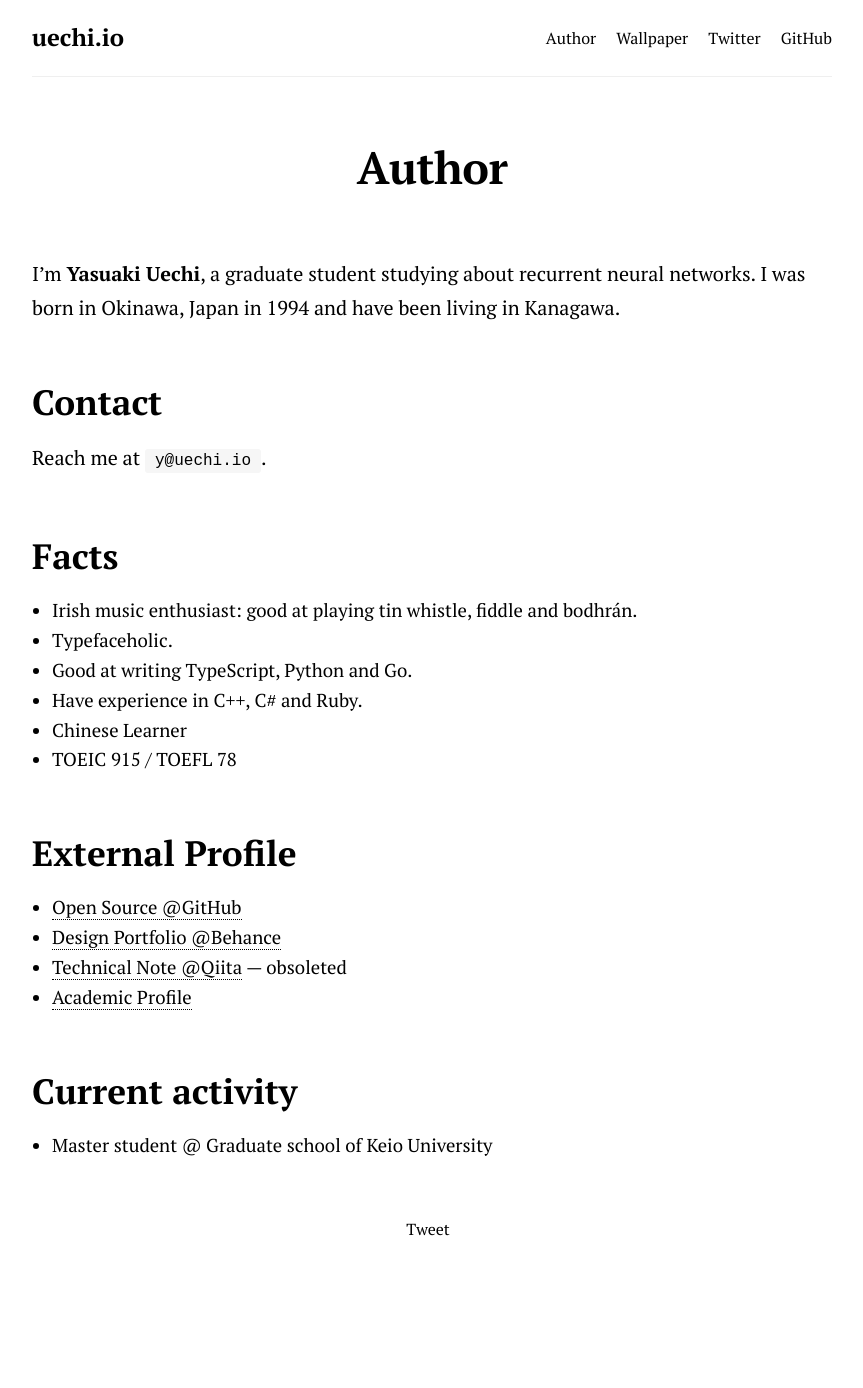
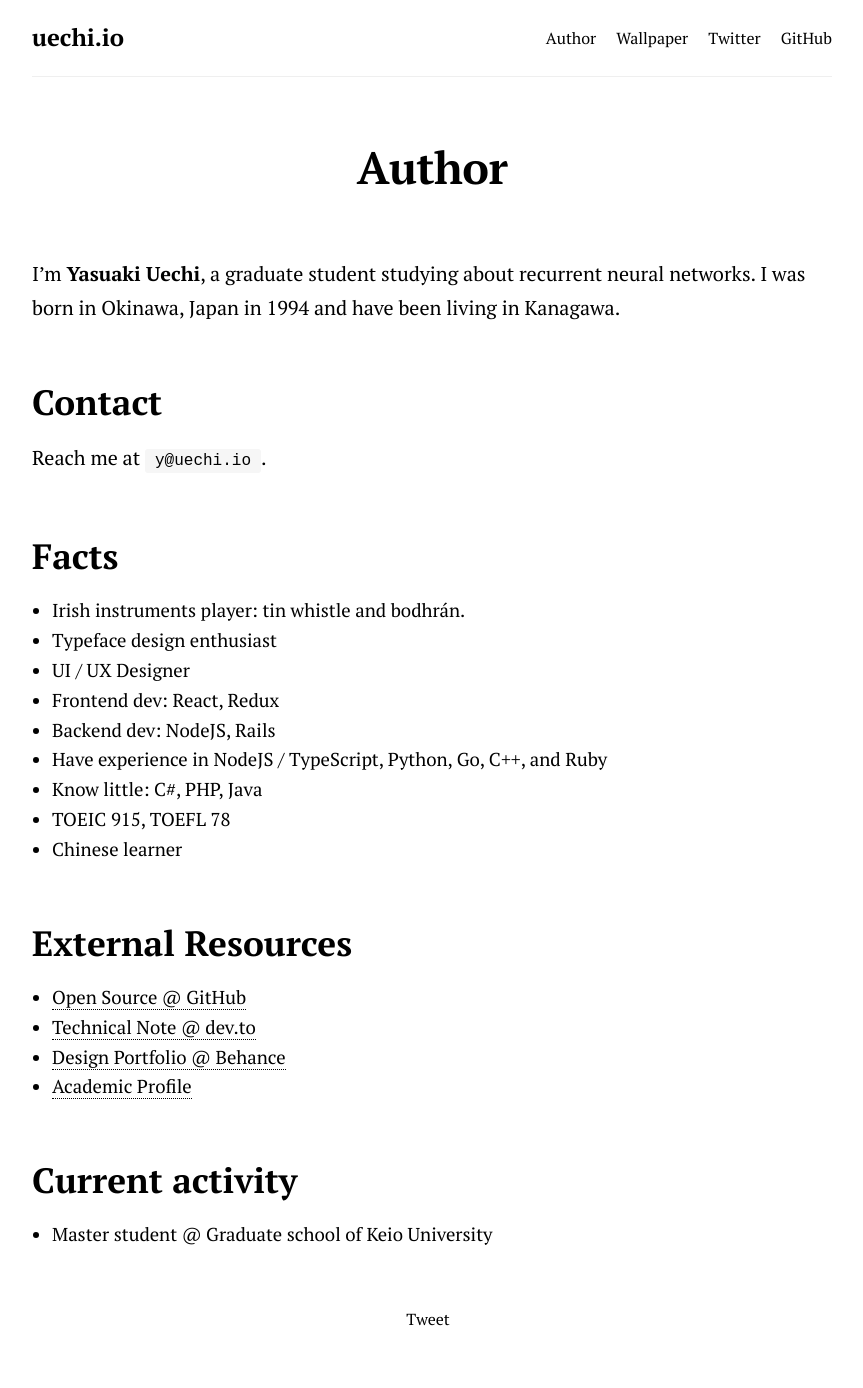
Before and after one commit to uetchy/uechi.io, a Jekyll site: the page built from _pages/author.md, in a window 1280 px wide. Shown: the whole page, without its empty margins (208-1071 px from the left). Built offline with Jekyll 4.4.1, drawn with Linux system fonts in a browser that asks for light colours; nearby versions of some CDN libraries; comment, search, counter and statistics services are not loaded; before the commit the page ends 1299 px from its top, so only the background shows below that.

Commit message:
update profile

```diff
--- a/_pages/author.md
+++ b/_pages/author.md
@@ -12,18 +12,21 @@ Reach me at `y@uechi.io`.
 
 # Facts
 
-- Irish music enthusiast: good at playing tin whistle, fiddle and bodhrán.
-- Typefaceholic.
-- Good at writing TypeScript, Python and Go.
-- Have experience in C++, C# and Ruby.
-- Chinese Learner
-- TOEIC 915 / TOEFL 78
+- Irish instruments player: tin whistle and bodhrán.
+- Typeface design enthusiast
+- UI / UX Designer
+- Frontend dev: React, Redux
+- Backend dev: NodeJS, Rails
+- Have experience in NodeJS / TypeScript, Python, Go, C++, and Ruby
+- Know little: C#, PHP, Java
+- TOEIC 915, TOEFL 78
+- Chinese learner
 
-# External Profile
+# External Resources
 
-- [Open Source @GitHub](https://github.com/uetchy)
-- [Design Portfolio @Behance](https://www.behance.net/uechi)
-- [Technical Note @Qiita](https://qiita.com/uetchy) — obsoleted
+- [Open Source @ GitHub](https://github.com/uetchy)
+- [Technical Note @ dev.to](https://dev.to/uetchy)
+- [Design Portfolio @ Behance](https://www.behance.net/uechi)
 - [Academic Profile](https://web.sfc.keio.ac.jp/~uechi/)
 
 # Current activity
```
